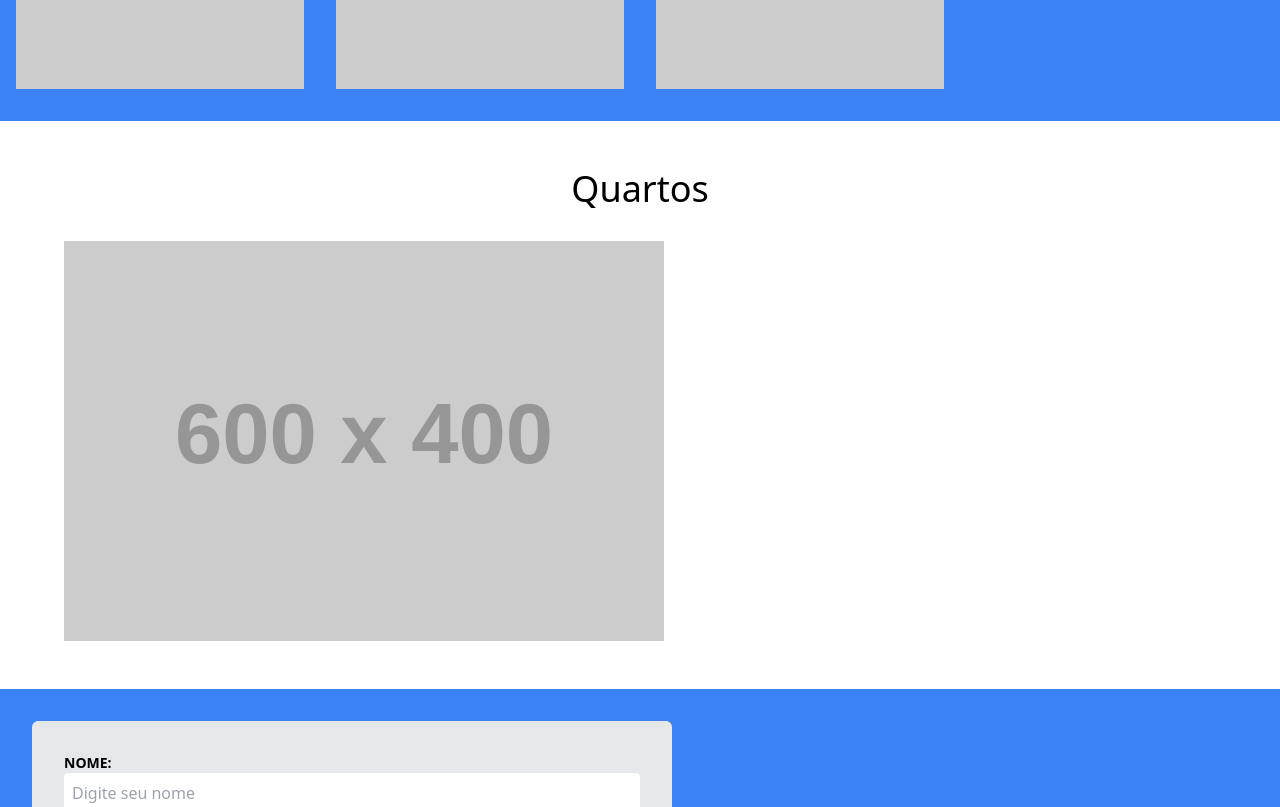
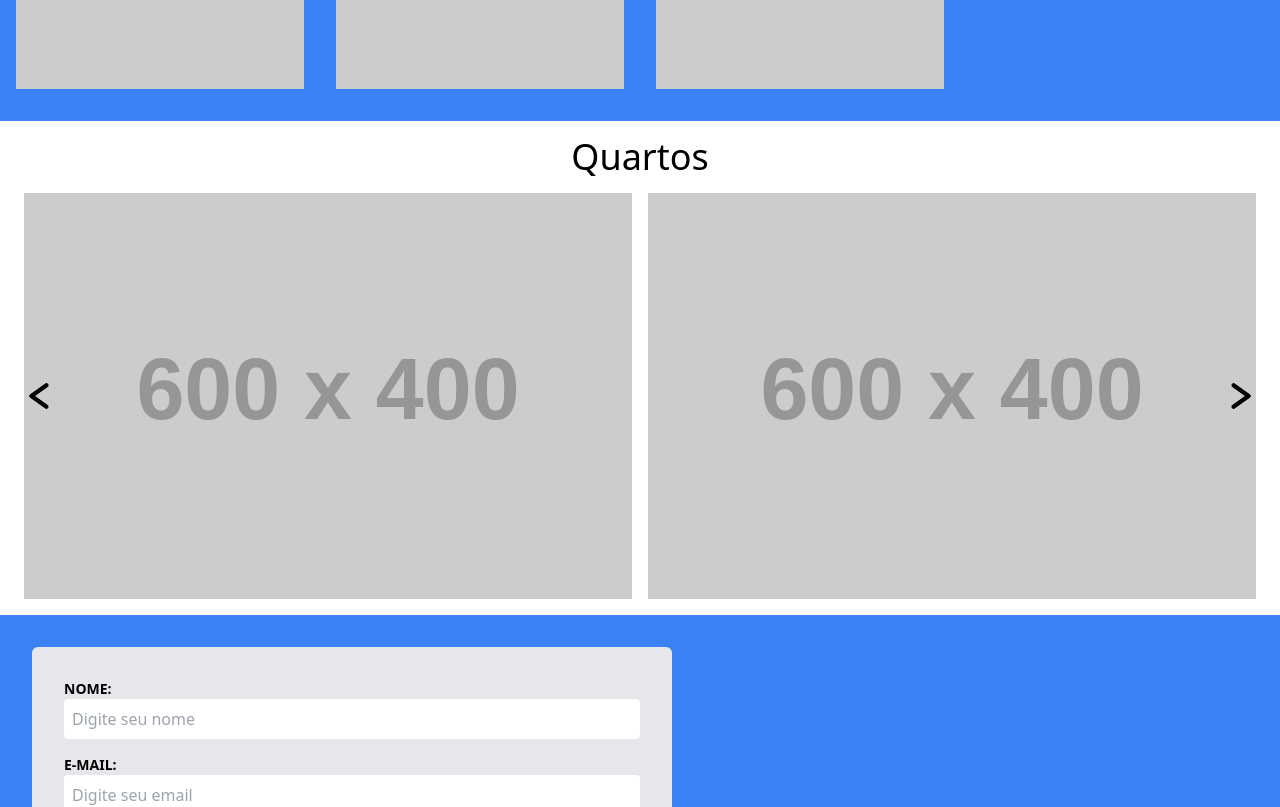
Before and after one commit to EliasPinheiroNeto/landing-page-marcenaria, a Vue app: page / in a window 1280 px wide. Shown: the part 1820-2627 px from the top of the page. Built offline with nearby package versions, Linux system fonts and the light colour scheme.

Commit message:
carousel

```diff
--- a/src/App.vue
+++ b/src/App.vue
@@ -14,7 +14,7 @@ import Maps from './sections/Maps.vue'
   <div class="w-full h-screen grid
   grid-rows-[20vh_1fr]
   sm:grid-rows-[12vh_1fr]
-  2xl:h-auto 2xl:grid-rows-[8vh_1fr]">
+  2xl:h-auto 2xl:grid-rows-[4rem_1fr]">
     <Header />
 
     <Hero />
--- /dev/null
+++ b/src/components/CarouselImages.vue
@@ -0,0 +1,17 @@
+<script setup lang='ts'>
+defineProps<{
+    src: string
+    alt?: string
+}>()
+</script>
+
+<template>
+    <div class="flex-shrink-0 w-full px-2
+                sm:w-1/2">
+        <img class="w-full"
+             :src="src"
+             :alt="alt">
+    </div>
+</template>
+
+<style scoped></style>
--- a/src/sections/Hero.vue
+++ b/src/sections/Hero.vue
@@ -4,12 +4,11 @@
     <div class="bg-blue-500">
         <section class="h-full mx-auto
         flex flex-col-reverse
-        sm:grid sm:grid-cols-7
+        sm:grid sm:grid-cols-5
         2xl:container 2xl:mx-auto">
             <div class="
             h-full flex flex-col
-            sm:col-span-3 sm:h-auto sm:flex-grow-0
-            md:col-span-4">
+            sm:col-span-2 sm:h-auto sm:flex-grow-0">
                 <img class="object-cover h-1 flex-grow"
                      src="https://placehold.co/400?text=Banner"
                      alt="">
--- a/src/sections/Rooms.vue
+++ b/src/sections/Rooms.vue
@@ -1,12 +1,83 @@
-<script setup lang="ts"></script>
+<script setup lang="ts">
+import { onMounted, reactive, ref } from 'vue';
+
+import CarouselImages from '@/components/CarouselImages.vue';
+
+const slide = reactive({
+    position: 0,
+    step: 1,
+    resources: [
+        "https://placehold.co/600x400?text=1",
+        "https://placehold.co/600x400?text=2",
+        "https://placehold.co/600x400?text=3",
+        "https://placehold.co/600x400?text=4",
+        "https://placehold.co/600x400?text=5"
+    ]
+})
+
+onMounted(() => {
+    if (innerWidth >= 640) {
+        slide.step = 0.5
+    }
+})
+
+function next() {
+    if (slide.position >= (slide.resources.length * slide.step) - 1) {
+        slide.position = 0
+    } else {
+        slide.position += slide.step
+    }
+}
+
+function prev() {
+    if (slide.position <= 0) {
+        slide.position = slide.resources.length - 1
+    } else {
+        slide.position -= slide.step
+    }
+}
+</script>
 
 <template>
     <div class="border-orange-50">
-        <section class="container mx-auto py-12 px-16">
-            <h2 class="text-center text-4xl mb-8">Quartos</h2>
+        <section class="container mx-auto
+        p-4 ">
+            <h2 class="text-center
+            text-2xl mb-2
+            md:text-4xl md:mb-4">Quartos</h2>
+
             <!-- Carousel -->
-            <img src="https://placehold.co/600x400?text=Carrossel"
-                 alt="">
+            <div class="overflow-x-hidden relative">
+                <div class="flex transition-transform"
+                     :style="{ transform: `translateX(-${slide.position * 100}%)` }">
+
+                    <CarouselImages v-for="i in slide.resources"
+                                    :src="i" />
+
+                </div>
+
+                <!-- Buttons -->
+                <div class="absolute inset-0 flex justify-between
+                px-4
+                sm:px-2">
+                    <button @click="prev()">
+                        <img class="rotate-180
+                        h-6
+                        sm:h-8"
+                             src="../assets/maior_que.png"
+                             alt="">
+                    </button>
+
+                    <button @click="next()">
+                        <img class="
+                        h-6
+                        sm:h-8"
+                             src="../assets/maior_que.png"
+                             alt="">
+                    </button>
+                </div>
+            </div>
+
         </section>
     </div>
 </template>
```
Also changed, not shown: src/assets/maior_que.png (added).
